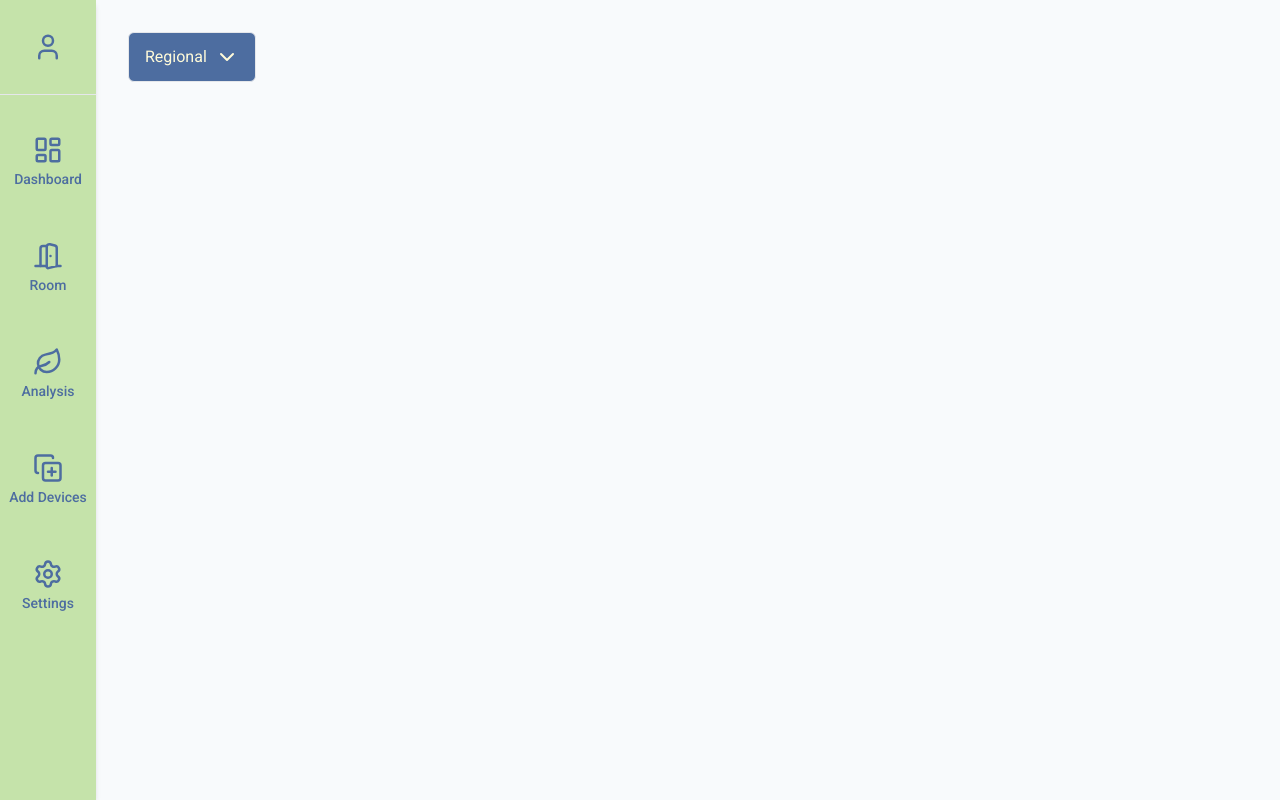
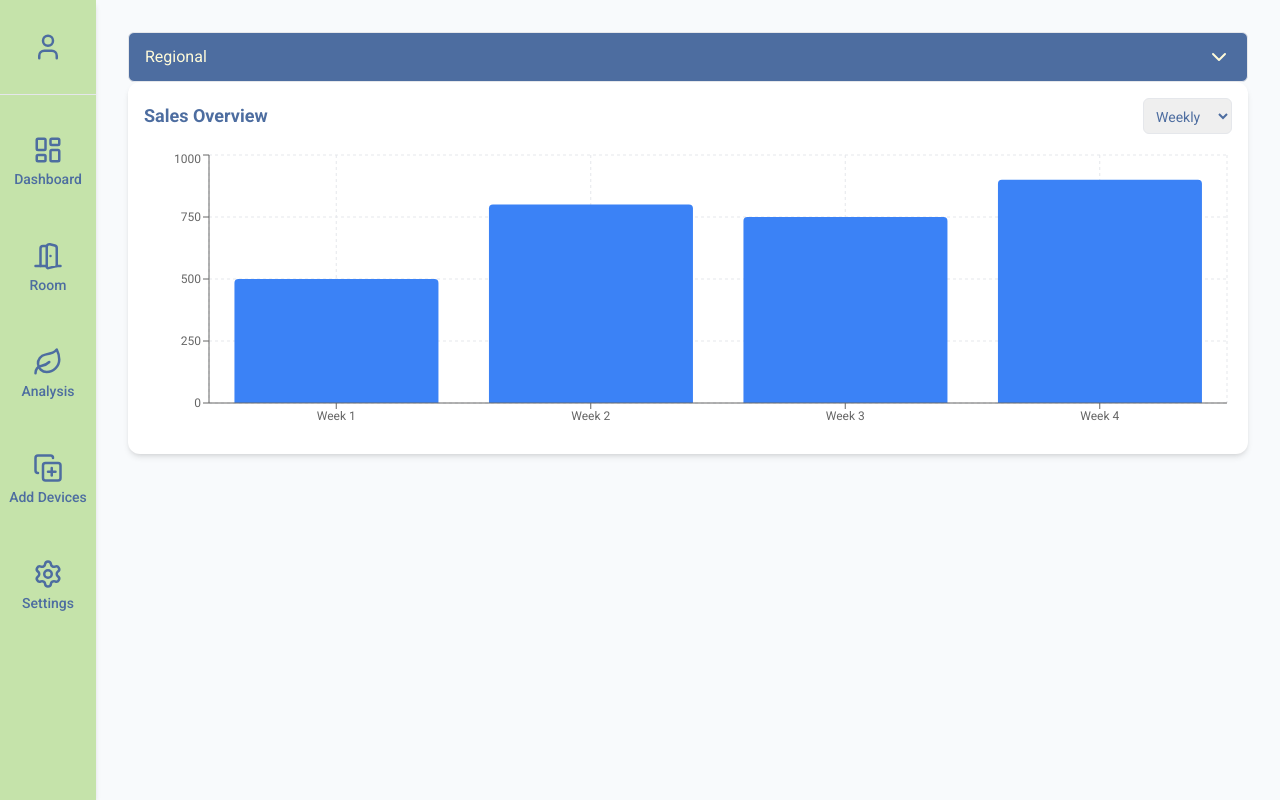
Before and after one commit to kudamandra92/cool_command, a React (Vite) app: page /dashboard in a window 1280 px wide. Built offline with nearby package versions, Linux system fonts and the light colour scheme.

Commit message:
add bar chart

```diff
--- a/package.json
+++ b/package.json
@@ -13,7 +13,8 @@
     "lucide-react": "^0.546.0",
     "react": "^19.1.1",
     "react-dom": "^19.1.1",
-    "react-router-dom": "^7.9.4"
+    "react-router-dom": "^7.9.4",
+    "recharts": "^3.3.0"
   },
   "devDependencies": {
     "@eslint/js": "^9.36.0",
--- /dev/null
+++ b/src/components/ChartBar.jsx
@@ -0,0 +1,74 @@
+import { useState } from "react";
+import {
+  BarChart,
+  Bar,
+  XAxis,
+  YAxis,
+  CartesianGrid,
+  Tooltip,
+  ResponsiveContainer,
+} from "recharts";
+
+export default function ChartBar() {
+  const [range, setRange] = useState("weekly");
+
+  // 🧩 Dummy Data — simulate changing range
+  const dataSets = {
+    daily: [
+      { name: "Mon", value: 50 },
+      { name: "Tue", value: 75 },
+      { name: "Wed", value: 100 },
+      { name: "Thu", value: 80 },
+      { name: "Fri", value: 120 },
+      { name: "Sat", value: 90 },
+      { name: "Sun", value: 60 },
+    ],
+    weekly: [
+      { name: "Week 1", value: 500 },
+      { name: "Week 2", value: 800 },
+      { name: "Week 3", value: 750 },
+      { name: "Week 4", value: 900 },
+    ],
+    monthly: [
+      { name: "Jan", value: 3000 },
+      { name: "Feb", value: 2800 },
+      { name: "Mar", value: 3500 },
+      { name: "Apr", value: 4000 },
+      { name: "May", value: 4200 },
+      { name: "Jun", value: 3900 },
+    ],
+  };
+
+  const data = dataSets[range];
+
+  return (
+    <div className="bg-white p-4 rounded-xl shadow-md w-full">
+      {/* 🔘 Chart Controls */}
+      <div className="flex justify-between items-center mb-4">
+        <h2 className="text-lg font-semibold">Sales Overview</h2>
+        <select
+          className="border rounded-md p-2 text-sm"
+          value={range}
+          onChange={(e) => setRange(e.target.value)}
+        >
+          <option value="daily">Daily</option>
+          <option value="weekly">Weekly</option>
+          <option value="monthly">Monthly</option>
+        </select>
+      </div>
+
+      {/* 📊 Responsive Bar Chart */}
+      <div className="h-72">
+        <ResponsiveContainer width="100%" height="100%">
+          <BarChart data={data}>
+            <CartesianGrid strokeDasharray="3 3" stroke="#e5e7eb" />
+            <XAxis dataKey="name" tick={{ fontSize: 12 }} />
+            <YAxis tick={{ fontSize: 12 }} />
+            <Tooltip />
+            <Bar dataKey="value" fill="#3b82f6" radius={[4, 4, 0, 0]} />
+          </BarChart>
+        </ResponsiveContainer>
+      </div>
+    </div>
+  );
+}
--- a/src/pages/DashboardPage/DashboardPage.jsx
+++ b/src/pages/DashboardPage/DashboardPage.jsx
@@ -1,5 +1,6 @@
 import Sidebar from "../../components/Sidebar";
 import Dropdown from "../../components/Dropdown";
+import ChartBar from "../../components/ChartBar"
 
 export default function DashboardPage() {
   return (
@@ -8,13 +9,16 @@ export default function DashboardPage() {
         <div className="flex">
           <Sidebar />
         </div>
-        <div className="flex w-full p-8">
+        <div className="flex flex-col w-full p-8">
           <div>
             <Dropdown
               label={"Regional"}
               items={["Regional 1", "Regional 2", "Regional 3"]}
             />
           </div>
+          <div>
+            <ChartBar />
+          </div>
         </div>
       </div>
     </div>
```
Also changed, not shown: 1 other file (tests, documents, lock files or other folders).
